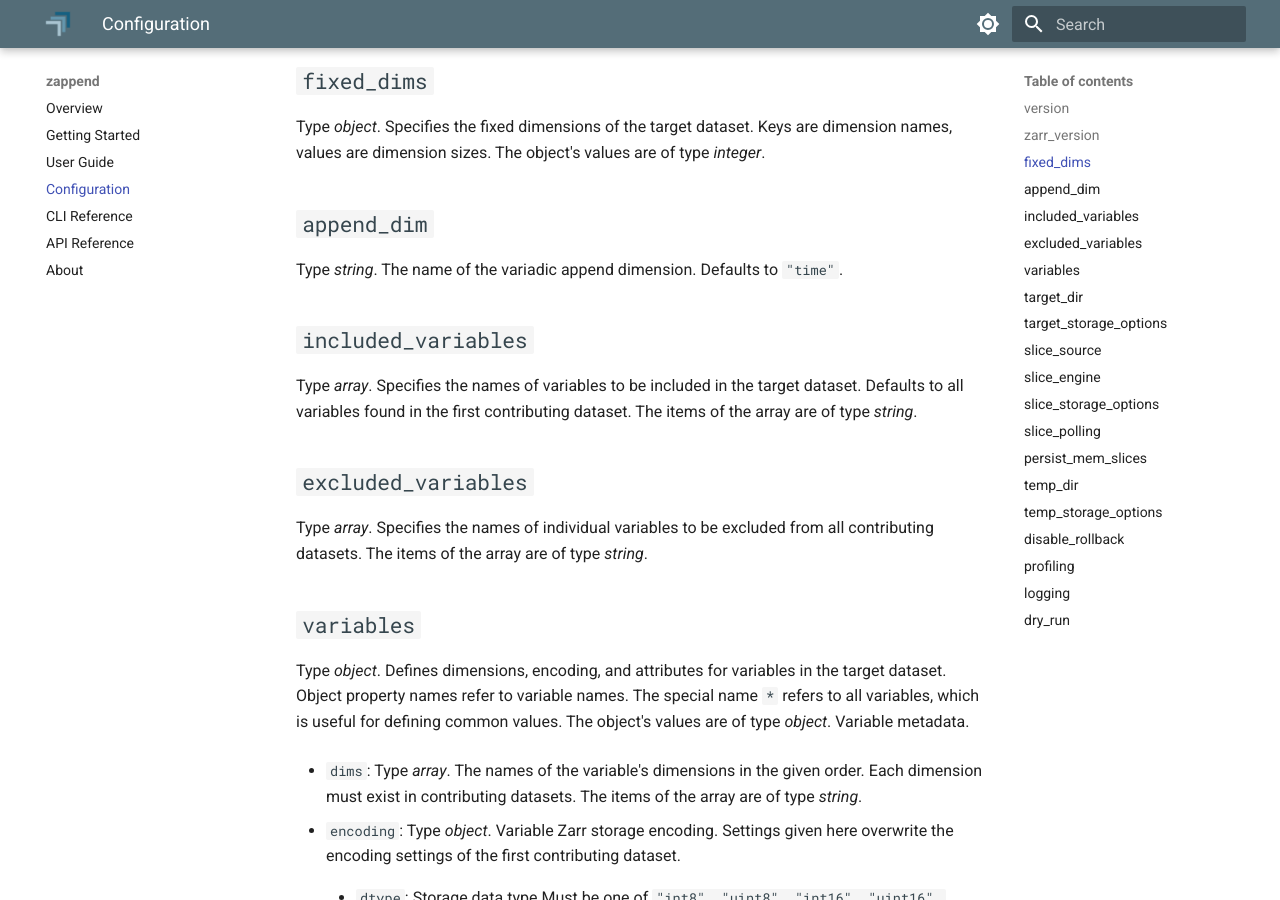
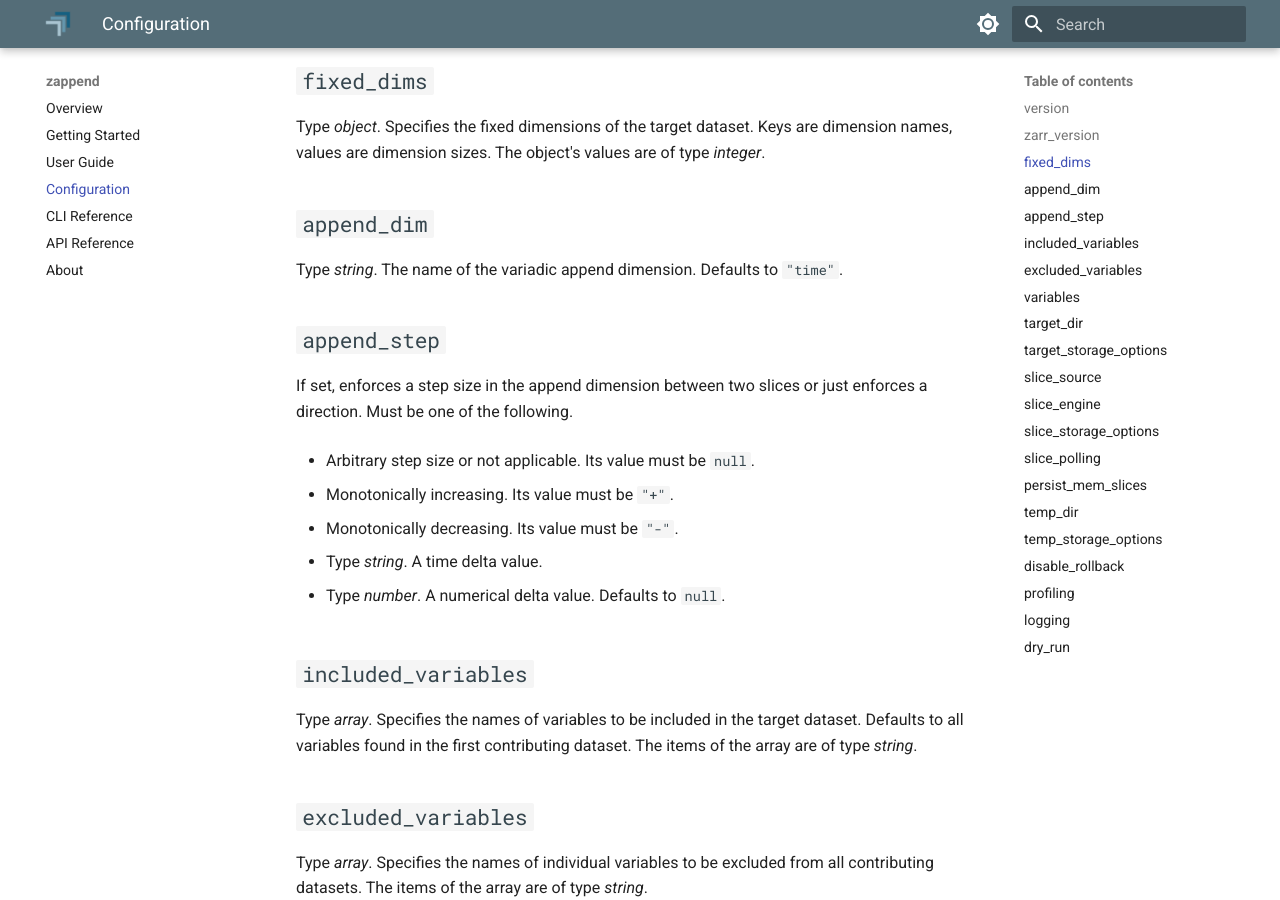
Before and after one commit to bcdev/zappend, an MkDocs documentation site: the page built from docs/config.md, in a window 1280 px wide and 900 px high, scrolled down 375 px. Built offline with MkDocs 1.6.1 and Material for MkDocs 9.7.7, drawn with Linux system fonts in a browser that asks for light colours; some of the changed text lies outside the part shown.

Commit message:
Documented that the target parent directory must exist

```diff
--- a/docs/config.md
+++ b/docs/config.md
@@ -24,6 +24,27 @@ The object's values are of type _integer_.
 Type _string_.
 The name of the variadic append dimension.
 Defaults to `"time"`.
+
+## `append_step`
+
+If set, enforces a step size in the append dimension between two slices or just enforces a direction.
+Must be one of the following.
+
+  * Arbitrary step size or not applicable.
+    Its value must be `null`.
+
+  * Monotonically increasing.
+    Its value must be `"+"`.
+
+  * Monotonically decreasing.
+    Its value must be `"-"`.
+
+  * Type _string_.
+    A time delta value.
+
+  * Type _number_.
+    A numerical delta value.
+Defaults to `null`.
 
 ## `included_variables`
 
@@ -122,7 +143,7 @@ Variable metadata.
 ## `target_dir`
 
 Type _string_.
-The URI or local path of the target Zarr dataset. Must be a directory.
+The URI or local path of the target Zarr dataset. Must specify a directory whose parent directory must exist.
 
 ## `target_storage_options`
 
```
